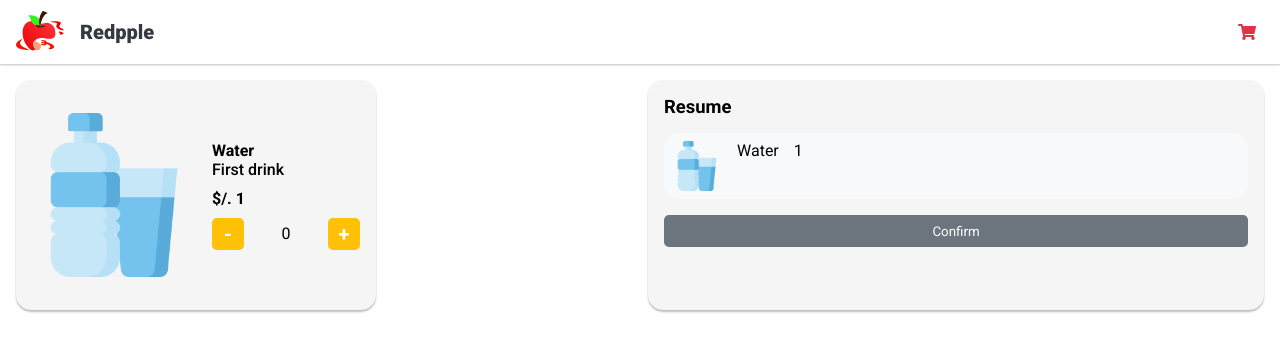
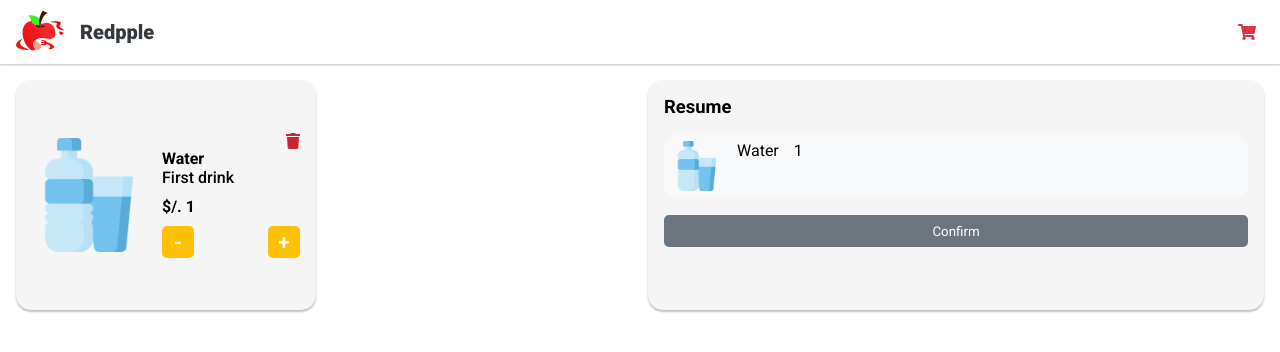
Before and after one commit to AlexisEche/order-platform-frontend, a Vue app: page /cart in a window 1280 px wide. Shown: the top 352 px of the page. Built offline with nearby package versions, Linux system fonts and the light colour scheme.

Commit message:
update styles and content to cardCart component

```diff
--- a/src/components/organisms/OrdCardCart/cardCart.scss
+++ b/src/components/organisms/OrdCardCart/cardCart.scss
@@ -1,12 +1,17 @@
 .cardCart {
 	background-color: var(--ord-light-gray);
-	width: 360px;
+	width: 300px;
 	height: 230px;
 	border-radius: 15px;
 	box-shadow: 0px 2px 2px rgba(0, 0, 0, 0.25);
 	display: flex;
 	align-items: center;
 	padding: 1rem;
+	&--trash {
+		align-self: flex-end;
+		color: var(--ord-red);
+		cursor: pointer;
+	}
 	&--containerDescription {
 		display: flex;
 		flex-direction: column;
@@ -16,7 +21,7 @@
 	}
 	&--image {
 		align-self: center;
-		width: 180px;
+		width: 130px;
 		padding: 1rem 1rem 1rem 0;
 	}
 	&--name {
--- a/src/components/organisms/OrdCardCart/cardCart.vue
+++ b/src/components/organisms/OrdCardCart/cardCart.vue
@@ -2,22 +2,31 @@
 	<div class="cardCart">
 		<img class="cardCart--image" :src="food.image" alt="" />
 		<div class="cardCart--containerDescription">
+			<font-awesome-icon
+				@click="deletePurchase(food.id)"
+				class="cardCart--trash"
+				:icon="faTrash"
+			/>
 			<p class="cardCart--name">{{ food.name }}</p>
 			<p class="cardCart--description">{{ food.description }}</p>
 			<p class="cardCart--price">$/. {{ food.price }}</p>
 			<div class="cardCart--buy">
-				<button class="cardCart--delete">-</button>
-				<p class="cardCart--count">0</p>
-				<button class="cardCart--add">+</button>
+				<button class="cardCart--delete" @click="decrementCountProduct(food)">
+					-
+				</button>
+				<p class="cardCart--count">{{ food.amount }}</p>
+				<button class="cardCart--add" @click="addCountProduct(food)">+</button>
 			</div>
 		</div>
 	</div>
 </template>
 
 <script lang="ts">
-import { defineComponent, ref } from "vue";
+import { computed, defineComponent, ref, watch } from "vue";
 import logo from "@/assets/manzana-roja.svg";
 import { Food } from "@/typing/interface";
+import { faTrash } from "@fortawesome/free-solid-svg-icons";
+import { useStore } from "vuex";
 
 export default defineComponent({
 	name: "OrdCardCart",
@@ -27,9 +36,52 @@ export default defineComponent({
 			required: false,
 		},
 	},
-	setup() {
+	setup(props) {
+		const store = useStore();
+		const count = ref(1);
+		const amountToDelete = ref({
+			amount: props.food?.amount,
+			id: props.food?.id,
+		});
+
+		// const amountByProduct = ref(
+		// 	computed(() => {
+		// 		return amountToDelete.value = {
+		// 			amount: props.food?.amount,
+		// 			id: props.food?.id,
+		// 		};
+		// 	})
+		// );
+
+		watch(
+			() => props.food,
+			(value) => {
+				// amountToDelete.value = value;
+				console.log(value);
+			}
+		);
+
+		const addCountProduct = (food: Food) => {
+			store.dispatch("addCountProduct", food);
+		};
+
+		const decrementCountProduct = (food: Food) => {
+			store.dispatch("decrementCountProduct", food);
+		};
+
+		const deletePurchase = (id: number) => {
+			store.commit("deletePurchase", id);
+		};
+
 		return {
 			logo,
+			faTrash,
+			deletePurchase,
+			count,
+			addCountProduct,
+			decrementCountProduct,
+			// amountByProduct,
+			amountToDelete,
 		};
 	},
 });
```
